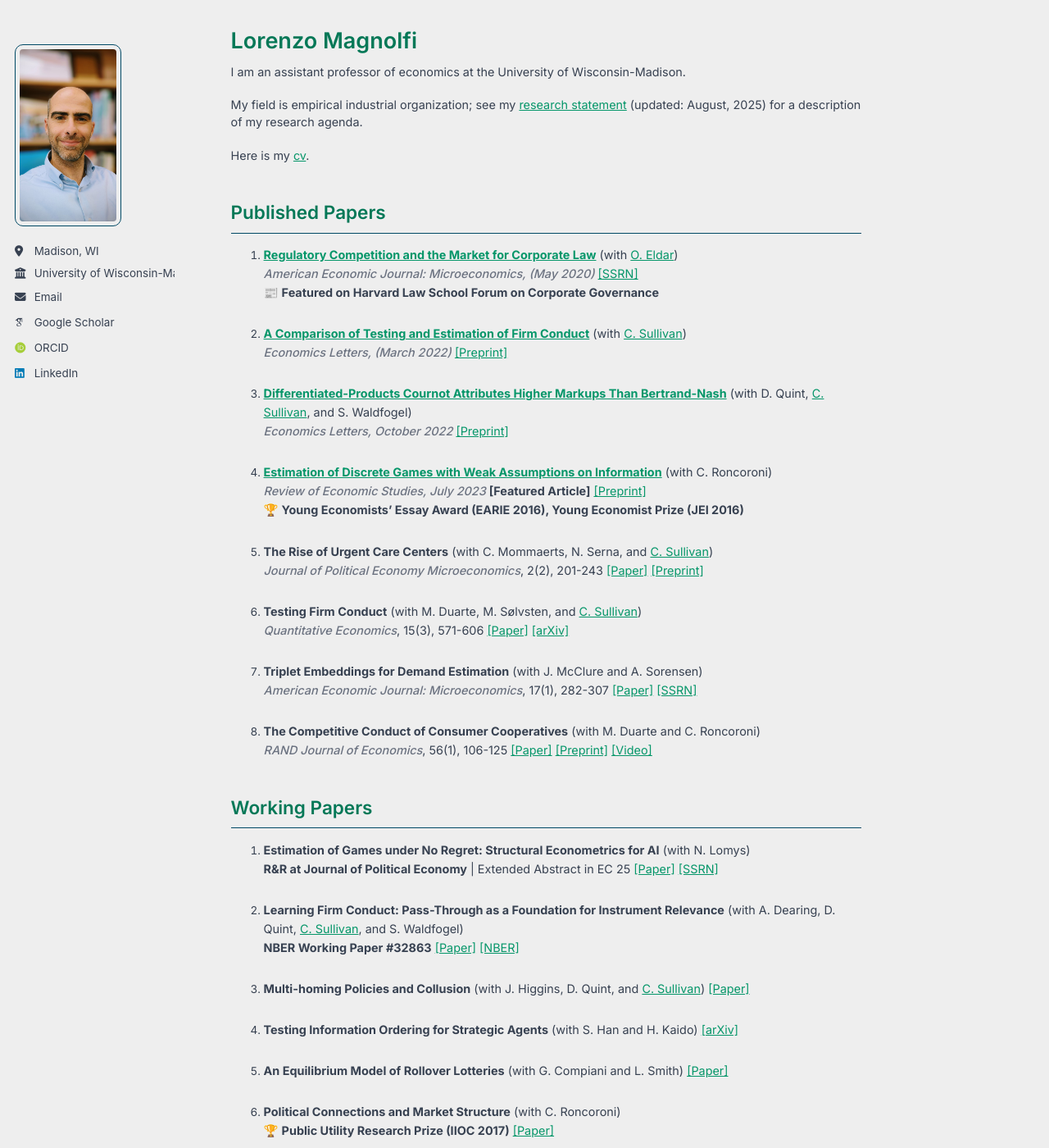
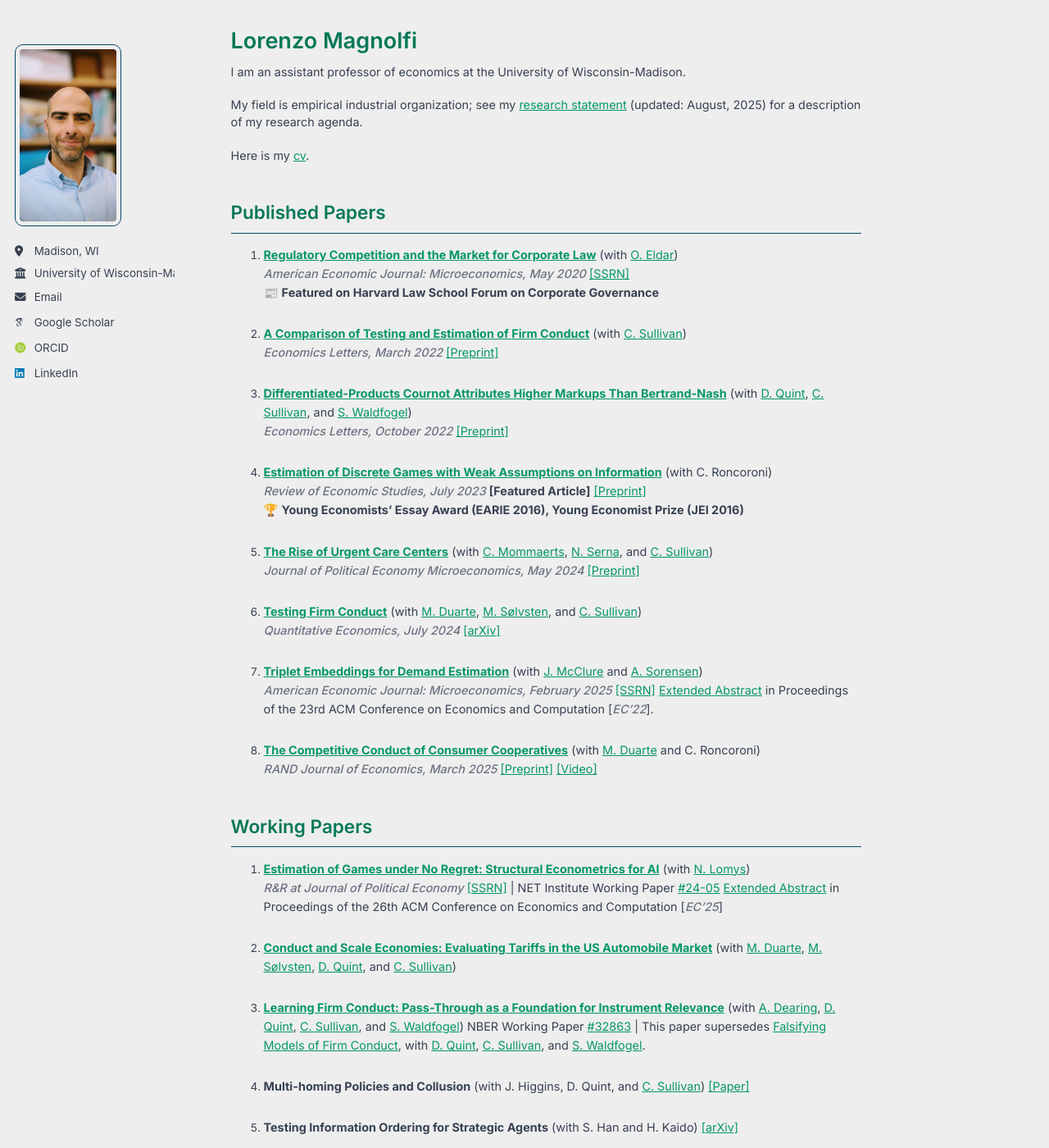
Before and after one commit to LorenzoMagnolfi/Lorenzomagnolfi.github.io, a Jekyll site: the page built from _pages/about.md, in a window 1280 px wide and 1400 px high. Shown: the whole window at 82% size. Built offline with Jekyll 4.4.1, drawn with Linux system fonts in a browser that asks for light colours; some web fonts are replaced; a script that is not in the unit is left out.

Commit message:
Update about.md

```diff
--- a/_pages/about.md
+++ b/_pages/about.md
@@ -16,47 +16,53 @@ Here is my [cv](files\cv_2025.pdf).
 ## Published Papers
 
 1. [**Regulatory Competition and the Market for Corporate Law**](https://www.aeaweb.org/articles?id=10.1257%2Fmic.20180056) (with [O. Eldar](https://sites.google.com/view/ofereldar))
-   *American Economic Journal: Microeconomics, (May 2020)* [[SSRN]](https://papers.ssrn.com/sol3/papers.cfm?abstract_id=2685969)<br>
+   *American Economic Journal: Microeconomics, May 2020* [[SSRN]](https://papers.ssrn.com/sol3/papers.cfm?abstract_id=2685969)<br>
    📰 **Featured on Harvard Law School Forum on Corporate Governance**
 
-3. [**A Comparison of Testing and Estimation of Firm Conduct**](https://www.sciencedirect.com/science/article/pii/S0165176522000246) (with [C. Sullivan](https://sites.google.com/view/christopher-sullivan))
-   *Economics Letters, (March 2022)* [[Preprint]](files/papers/AComparisonOfTestingEstimationFirmConduct.pdf)
+2. [**A Comparison of Testing and Estimation of Firm Conduct**](https://www.sciencedirect.com/science/article/pii/S0165176522000246) (with [C. Sullivan](https://sites.google.com/view/christopher-sullivan))
+   *Economics Letters, March 2022* [[Preprint]](files/papers/AComparisonOfTestingEstimationFirmConduct.pdf)
 
-4. [**Differentiated-Products Cournot Attributes Higher Markups Than Bertrand-Nash**](https://doi.org/10.1016/j.econlet.2022.110804) (with D. Quint, [C. Sullivan](https://sites.google.com/view/christopher-sullivan), and S. Waldfogel)
-   *Economics Letters, October 2022*   [[Preprint]](files/papers/BertrandCournot-76.pdf)
+3. [**Differentiated-Products Cournot Attributes Higher Markups Than Bertrand-Nash**](https://doi.org/10.1016/j.econlet.2022.110804) (with [D. Quint](https://users.ssc.wisc.edu/~dquint/), [C. Sullivan](https://sites.google.com/view/christopher-sullivan), and [S. Waldfogel](https://www.swaldfogel.com/))
+   *Economics Letters, October 2022*   [[Preprint]](files/papers/BertrandCournot+(76).pdf)
 
-5. [**Estimation of Discrete Games with Weak Assumptions on Information**](https://academic.oup.com/restud/advance-article-abstract/doi/10.1093/restud/rdac058/6670639) (with C. Roncoroni)
+4. [**Estimation of Discrete Games with Weak Assumptions on Information**](https://academic.oup.com/restud/advance-article-abstract/doi/10.1093/restud/rdac058/6670639) (with C. Roncoroni)
    *Review of Economic Studies, July 2023* **[Featured Article]**  [[Preprint]](files/papers/EstimationDiscrGamesWeakInfo_MagnolfiRoncoroni_Mar2022.pdf)<br>
    🏆 **Young Economists' Essay Award (EARIE 2016), Young Economist Prize (JEI 2016)**
 
-6. **The Rise of Urgent Care Centers** (with C. Mommaerts, N. Serna, and [C. Sullivan](https://sites.google.com/view/christopher-sullivan))
-   *Journal of Political Economy Microeconomics*, 2(2), 201-243  [[Paper]](https://www.journals.uchicago.edu/doi/10.1086/727821) [[Preprint]](files/papers/RiseUCCs.pdf)
+5. [**The Rise of Urgent Care Centers**]((https://www.journals.uchicago.edu/doi/10.1086/727821)) (with [C. Mommaerts](https://sites.google.com/site/corinamommaerts/), [N. Serna](https://www.nserna.com/), and [C. Sullivan](https://sites.google.com/view/christopher-sullivan))
+   *Journal of Political Economy Microeconomics, May 2024* [[Preprint]](files/papers/RiseUCCs.pdf)
 
-7. **Testing Firm Conduct** (with M. Duarte, M. Sølvsten, and [C. Sullivan](https://sites.google.com/view/christopher-sullivan))
-   *Quantitative Economics*, 15(3), 571-606  [[Paper]](https://www.econometricsociety.org/publications/quantitative-economics/2024/07/01/Testing-Firm-Conduct) [[arXiv]](https://arxiv.org/abs/2301.06720)
+6. [**Testing Firm Conduct**]((https://www.econometricsociety.org/publications/quantitative-economics/2024/07/01/Testing-Firm-Conduct)) (with [M. Duarte](https://sites.google.com/view/marco-duarte/home), [M. Sølvsten](https://sites.google.com/site/mikkelsoelvsten/), and [C. Sullivan](https://sites.google.com/view/christopher-sullivan))
+   *Quantitative Economics, July 2024*  [[arXiv]](https://arxiv.org/abs/2301.06720)
 
-8. **Triplet Embeddings for Demand Estimation** (with J. McClure and A. Sorensen)
-   *American Economic Journal: Microeconomics*, 17(1), 282-307   [[Paper]](https://www.aeaweb.org/articles?id=10.1257/mic.20220248) [[SSRN]](https://papers.ssrn.com/sol3/papers.cfm?abstract_id=4113399)
+7. [**Triplet Embeddings for Demand Estimation**]((https://www.aeaweb.org/articles?id=10.1257/mic.20220248)) (with [J. McClure](https://www.joncfmcclure.com/) and [A. Sorensen](https://users.ssc.wisc.edu/~sorensen/))
+   *American Economic Journal: Microeconomics, February 2025*  [[SSRN]](https://papers.ssrn.com/sol3/papers.cfm?abstract_id=4113399)
+[Extended Abstract](https://dl.acm.org/doi/10.1145/3490486.3538282) in Proceedings of the 23rd ACM Conference on Economics and Computation [*EC'22*].
 
-9. **The Competitive Conduct of Consumer Cooperatives** (with M. Duarte and C. Roncoroni)
-   *RAND Journal of Economics*, 56(1), 106-125  [[Paper]](https://onlinelibrary.wiley.com/doi/10.1111/1756-2171.12496) [[Preprint]](files/papers/Cooperatives-16.pdf) [[Video]](https://youtu.be/O4qBSvh3SUU)
+9. [**The Competitive Conduct of Consumer Cooperatives**](https://onlinelibrary.wiley.com/doi/10.1111/1756-2171.12496) (with [M. Duarte](https://sites.google.com/view/marco-duarte/home) and C. Roncoroni)
+   *RAND Journal of Economics, March 2025* [[Preprint]](files/papers/Cooperatives+(16).pdf) [[Video]](https://youtu.be/O4qBSvh3SUU)
 
 ## Working Papers
 
-1. **Estimation of Games under No Regret: Structural Econometrics for AI** (with N. Lomys)
-   **R&R at Journal of Political Economy** | Extended Abstract in EC 25  [[Paper]](files/papers/Estimation_of_Games_under_No_Regret_11_29.pdf) [[SSRN]](https://ssrn.com/abstract=4269273)
+1. [**Estimation of Games under No Regret: Structural Econometrics for AI**](files/papers/Estimation_of_Games_under_No_Regret_11_29.pdf) (with [N. Lomys](https://niccololomys.com/))
+   *R&R at Journal of Political Economy* [[SSRN]](https://ssrn.com/abstract=4269273) | NET Institute Working Paper [#24-05](https://ideas.repec.org/p/net/wpaper/2405.html)
+[Extended Abstract](https://dl.acm.org/doi/10.1145/3736252.3742516) in Proceedings of the 26th ACM Conference on Economics and Computation [*EC'25*]
 
-2. **Learning Firm Conduct: Pass-Through as a Foundation for Instrument Relevance** (with A. Dearing, D. Quint, [C. Sullivan](https://sites.google.com/view/christopher-sullivan), and S. Waldfogel)
-   **NBER Working Paper #32863**  [[Paper]](files/papers/Falsifying_Models_and_Tax_Instruments-22.pdf) [[NBER]](https://www.nber.org/papers/w32863)
+2. [**Conduct and Scale Economies: Evaluating Tariffs in the US Automobile Market**](/files/papers/ConductAndScaleEconomies_Manuscript+(1)) (with [M. Duarte](https://sites.google.com/view/marco-duarte/home), [M. Sølvsten](https://sites.google.com/site/mikkelsoelvsten/), [D. Quint](https://users.ssc.wisc.edu/~dquint/), and [C. Sullivan](https://sites.google.com/view/christopher-sullivan))
 
-3. **Multi-homing Policies and Collusion** (with J. Higgins, D. Quint, and [C. Sullivan](https://sites.google.com/view/christopher-sullivan))  [[Paper]](files/papers/PlatformCollusion-3.pdf)
+3. [**Learning Firm Conduct: Pass-Through as a Foundation for Instrument Relevance**](files/papers/Falsifying_Models_and_Tax_Instruments+(22)(2).pdf) (with [A. Dearing](https://business.cornell.edu/faculty-research/faculty/aed237/), [D. Quint](https://users.ssc.wisc.edu/~dquint/), [C. Sullivan](https://sites.google.com/view/christopher-sullivan), and [S. Waldfogel](https://www.swaldfogel.com/))
+NBER Working Paper [#32863](https://www.nber.org/papers/w32863) | This paper supersedes [Falsifying Models of Firm Conduct](magnolfi-quint-sullivan-waldfogel.pdf), with [D. Quint](https://users.ssc.wisc.edu/~dquint/), [C. Sullivan](https://sites.google.com/view/christopher-sullivan), and [S. Waldfogel](https://www.swaldfogel.com/).
 
-4. **Testing Information Ordering for Strategic Agents** (with S. Han and H. Kaido)  [[arXiv]](https://arxiv.org/abs/2402.19425)
+5. **Multi-homing Policies and Collusion** (with J. Higgins, D. Quint, and [C. Sullivan](https://sites.google.com/view/christopher-sullivan))  [[Paper]](files/papers/PlatformCollusion-3.pdf)
 
-5. **An Equilibrium Model of Rollover Lotteries** (with G. Compiani and L. Smith)  [[Paper]](files/papers/Rollover.pdf)
+6. **Testing Information Ordering for Strategic Agents** (with S. Han and H. Kaido)  [[arXiv]](https://arxiv.org/abs/2402.19425)
 
-6. **Political Connections and Market Structure** (with C. Roncoroni)
+7. **An Equilibrium Model of Rollover Lotteries** (with G. Compiani and L. Smith)  [[Paper]](files/papers/Rollover.pdf)
+
+8. **Political Connections and Market Structure** (with C. Roncoroni)
    🏆 **Public Utility Research Prize (IIOC 2017)**  [[Paper]](files/papers/PoliticalConnectionsMarketStructure.pdf)
+
+## Work in Progress
 
 ## Software
 
```
